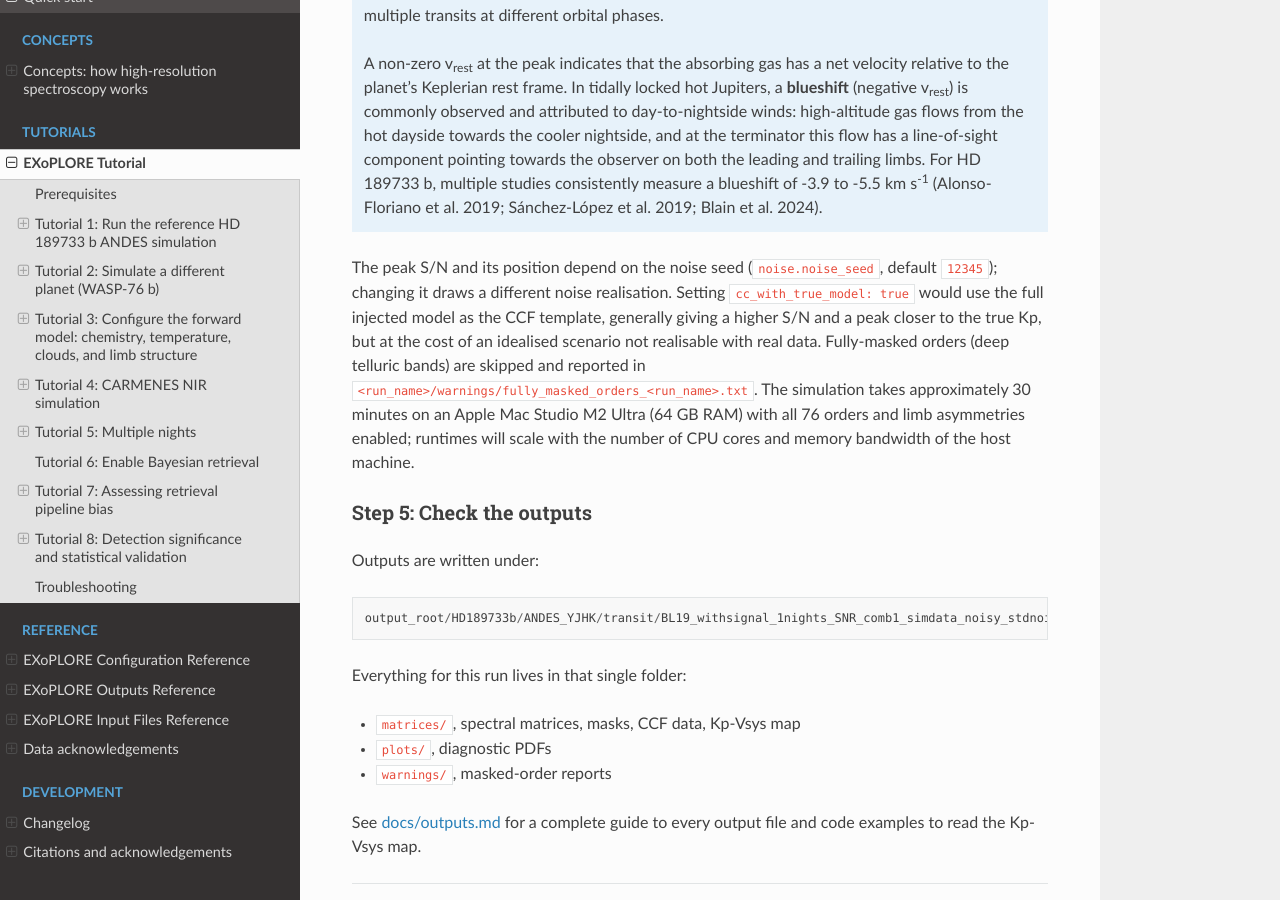
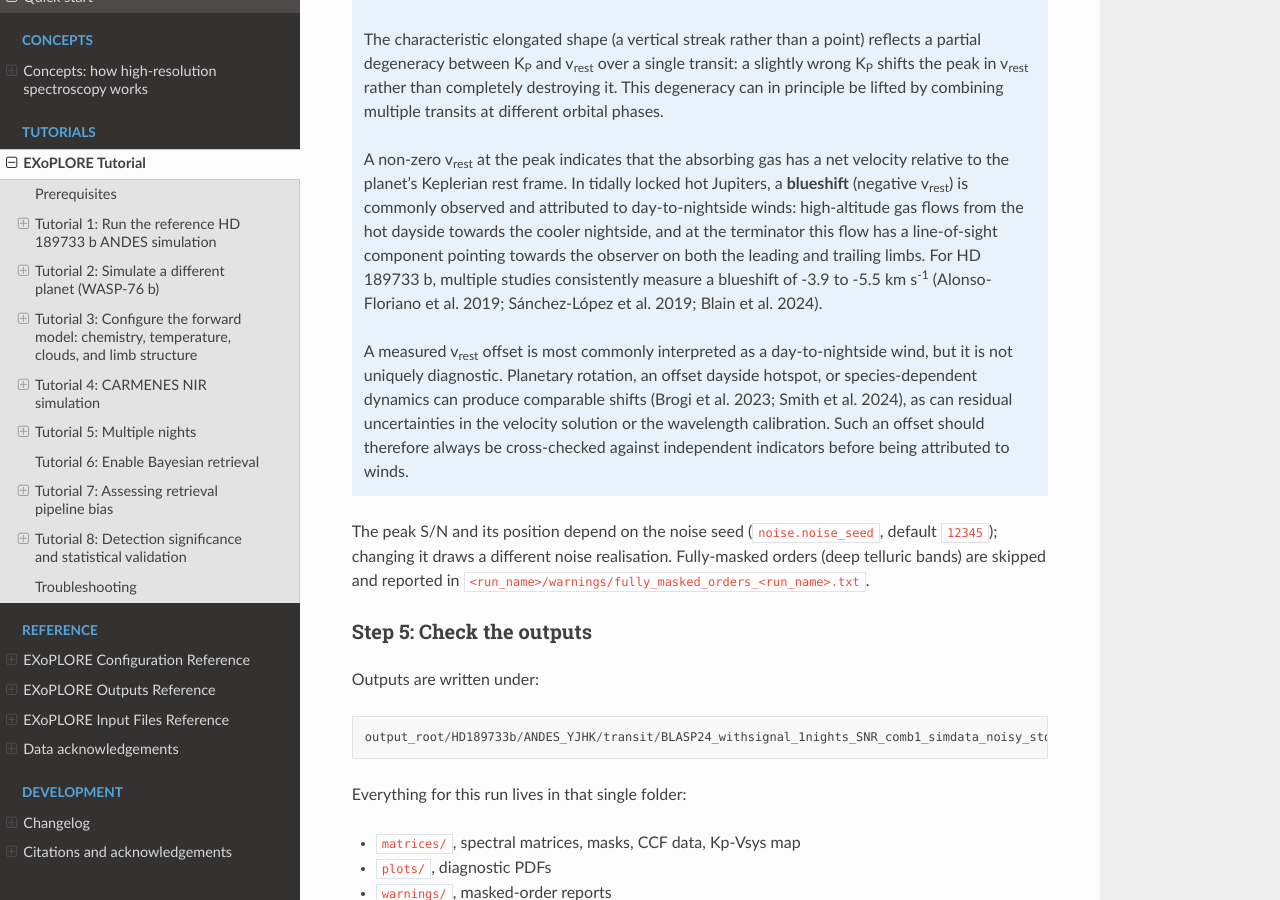
Before and after one commit to asanchezlopezIAA/EXoPLORE, a Sphinx documentation site: the page built from docs/tutorial.md, in a window 1280 px wide and 900 px high, scrolled down 6213 px. Built offline with Sphinx 7.4.7 and the Read the Docs theme 3.1.0, drawn with Linux system fonts in a browser that asks for light colours; some of the changed text lies outside the part shown.

Commit message:
update tutorial

````diff
--- a/docs/tutorial.md
+++ b/docs/tutorial.md
@@ -58,12 +58,12 @@
     "use_easychem": true
   }
 },
-"pipeline":  { "name": "BL19" }
+"pipeline":  { "name": "BLASP24" }
 ```
 
 The atmosphere block defines **two separate petitRADTRANS models**: the injected planet atmosphere (`planet_model` + limb sub-blocks) and the CCF template (`ccf_template`). Because `cc_with_true_model: false`, the simulator uses H₂O-only as the cross-correlation template while injecting the full 10-species atmosphere. This mimics the typical observational strategy: when searching for signal in real data, the exact injected chemistry is not known a priori, and therefore a simpler template is used to cross-correlate. We note that setting `cc_with_true_model: true` would use the full injected model as the template, generally yielding higher S/N but corresponding to an idealised scenario not achievable in practice.
 
-The `"pipeline": "BL19"` entry selects the BL19 preparation pipeline as the default. BL19 normalises each spectrum by its brightest pixels and applies a polynomial telluric correction using the median spectrum as a reference (without SYSREM). This makes it the appropriate choice for injection-recovery tests and pipeline bias assessments.
+The `"pipeline": "BLASP24"` entry selects the BLASP24 preparation pipeline (Blain, Sánchez-López & Mollière 2024). BLASP24 first removes the instrumental throughput and blaze by dividing each exposure by a second-order polynomial fit over wavelength, and then removes the telluric absorption by fitting a second-order polynomial to the logarithm of the flux as a function of airmass (the log-transmittance of the Earth's atmosphere is, to first order, linear in airmass) and dividing by the resulting fit. Wavelength channels where the fitted telluric transmittance falls below 0.8 are masked, to exclude regions too strongly affected by telluric absorption.
 
 :::{important}
 **Preparing pipeline and retrieval consistency**
@@ -136,7 +136,7 @@
 5. Build the stellar continuum matrix from the PHOENIX model
 6. Simulate the full observing sequence (~390 exposures at 30 s, ~3.3 h baseline + 1.94 h transit)
 7. For each of the 76 orders: apply telluric contamination, inject the planetary signal with a limb-weighted BATMAN light curve, add photon noise from the ANDES ETC
-8. Apply the BL19 pipeline (telluric mask, normalisation, SNR-column masking)
+8. Apply the BLASP24 pipeline (polynomial throughput removal, airmass-based telluric removal, telluric and SNR-column masking)
 9. Compute the inverse-variance weighted CCF against the H₂O template
 10. Build the Kp-Vsys S/N detection map
 11. Save all spectral matrices, mask files, CCF products, and diagnostic plots
@@ -161,15 +161,17 @@
 The characteristic elongated shape (a vertical streak rather than a point) reflects a partial degeneracy between K<sub>P</sub> and v<sub>rest</sub> over a single transit: a slightly wrong K<sub>P</sub> shifts the peak in v<sub>rest</sub> rather than completely destroying it. This degeneracy can in principle be lifted by combining multiple transits at different orbital phases.
 
 A non-zero v<sub>rest</sub> at the peak indicates that the absorbing gas has a net velocity relative to the planet's Keplerian rest frame. In tidally locked hot Jupiters, a **blueshift** (negative v<sub>rest</sub>) is commonly observed and attributed to day-to-nightside winds: high-altitude gas flows from the hot dayside towards the cooler nightside, and at the terminator this flow has a line-of-sight component pointing towards the observer on both the leading and trailing limbs. For HD 189733 b, multiple studies consistently measure a blueshift of -3.9 to -5.5 km s<sup>-1</sup> (Alonso-Floriano et al. 2019; Sánchez-López et al. 2019; Blain et al. 2024).
+
+A measured v<sub>rest</sub> offset is most commonly interpreted as a day-to-nightside wind, but it is not uniquely diagnostic. Planetary rotation, an offset dayside hotspot, or species-dependent dynamics can produce comparable shifts (Brogi et al. 2023; Smith et al. 2024), as can residual uncertainties in the velocity solution or the wavelength calibration. Such an offset should therefore always be cross-checked against independent indicators before being attributed to winds.
 :::
 
-The peak S/N and its position depend on the noise seed (`noise.noise_seed`, default `12345`); changing it draws a different noise realisation. Setting `cc_with_true_model: true` would use the full injected model as the CCF template, generally giving a higher S/N and a peak closer to the true Kp, but at the cost of an idealised scenario not realisable with real data. Fully-masked orders (deep telluric bands) are skipped and reported in `<run_name>/warnings/fully_masked_orders_<run_name>.txt`. The simulation takes approximately 30 minutes on an Apple Mac Studio M2 Ultra (64 GB RAM) with all 76 orders and limb asymmetries enabled; runtimes will scale with the number of CPU cores and memory bandwidth of the host machine.
+The peak S/N and its position depend on the noise seed (`noise.noise_seed`, default `12345`); changing it draws a different noise realisation. Fully-masked orders (deep telluric bands) are skipped and reported in `<run_name>/warnings/fully_masked_orders_<run_name>.txt`.
 
 ### Step 5: Check the outputs
 
 Outputs are written under:
 ```
-output_root/HD189733b/ANDES_YJHK/transit/BL19_withsignal_1nights_SNR_comb1_simdata_noisy_stdnoisex1/
+output_root/HD189733b/ANDES_YJHK/transit/BLASP24_withsignal_1nights_SNR_comb1_simdata_noisy_stdnoisex1/
 ```
 
 Everything for this run lives in that single folder:
````
Also changed, not shown: 1 other file.
